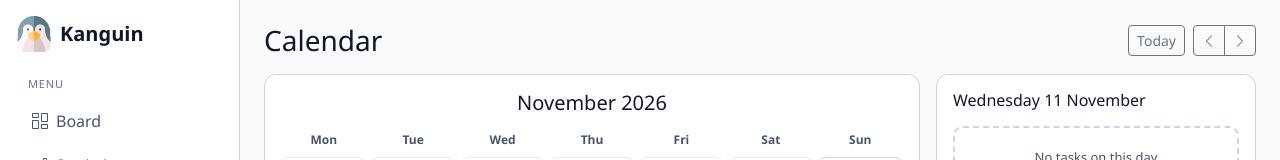
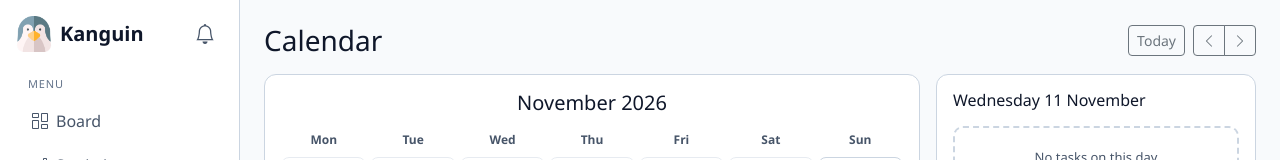
Before and after one commit to lucasomena920-lab/kanguin-colaborativo, a React (Vite) app: page /calendario in a window 1280 px wide. Shown: the top 160 px of the page. Built offline with nearby package versions, Linux system fonts and the light colour scheme.

Commit message:
Ajusta cor do sininho

```diff
--- a/src/App.jsx
+++ b/src/App.jsx
@@ -13,6 +13,7 @@ import Calendario from './pages/Calendario.jsx'
 import Lixeira from './pages/Lixeira.jsx'
 import useLocalStorage from './hooks/useLocalStorage.js'
 import { gerarId } from './utils/gerarId.js'
+import { alertasDePrazo } from './utils/notificacoes.js'
 
 // Os nomes das colunas vêm da tradução (colunas.a-fazer, etc.)
 const colunas = [
@@ -79,10 +80,20 @@ function App() {
   // Aviso com "Desfazer": { id, mensagem, icone, aoDesfazer } ou null
   const [aviso, setAviso] = useState(null)
 
-  // ===== EFEITO: aplica o tema na página =====
+  // ===== NOTIFICAÇÕES (calculadas a partir das tarefas) =====
+  const alertas = alertasDePrazo(tarefas)
+  const totalAlertas = alertas.reduce((soma, grupo) => soma + grupo.itens.length, 0)
+
+  // ===== EFEITOS =====
+  // Aplica o tema na página
   useEffect(() => {
     document.documentElement.setAttribute('data-bs-theme', tema)
   }, [tema])
+
+  // Mostra o número de alertas no título da aba: "(3) Kanguin"
+  useEffect(() => {
+    document.title = totalAlertas > 0 ? `(${totalAlertas}) Kanguin` : 'Kanguin'
+  }, [totalAlertas])
 
   // ===== FUNÇÕES: tema e filtros =====
   function alternarTema() {
@@ -223,6 +234,8 @@ function App() {
     equipe,
     tema,
     totalLixeira: lixeira.length,
+    alertas,
+    onAbrirTarefa: abrirEdicao,
     onAlternarTema: alternarTema,
     onAdicionarMembro: () => setModalMembroAberto(true),
     onRemoverMembro: removerMembro,
--- a/src/components/BarraMobile.jsx
+++ b/src/components/BarraMobile.jsx
@@ -3,8 +3,9 @@ import { useTranslation } from 'react-i18next'
 import Offcanvas from 'react-bootstrap/Offcanvas'
 import Logo from './Logo.jsx'
 import ConteudoMenu from './ConteudoMenu.jsx'
+import Notificacoes from './Notificacoes.jsx'
 
-function BarraMobile({ onAdicionarMembro, ...props }) {
+function BarraMobile({ alertas, onAbrirTarefa, onAdicionarMembro, ...props }) {
   const { t } = useTranslation()
   const [aberto, setAberto] = useState(false)
 
@@ -23,6 +24,9 @@ function BarraMobile({ onAdicionarMembro, ...props }) {
           <i className="bi bi-list" />
         </button>
         <Logo />
+        <div className="ms-auto">
+          <Notificacoes alertas={alertas} onAbrirTarefa={onAbrirTarefa} alinhamento="end" />
+        </div>
       </div>
 
       <Offcanvas show={aberto} onHide={fechar} placement="start" className="offcanvas-menu">
--- /dev/null
+++ b/src/components/Notificacoes.jsx
@@ -0,0 +1,53 @@
+import { Fragment } from 'react'
+import { useTranslation } from 'react-i18next'
+import Dropdown from 'react-bootstrap/Dropdown'
+
+// Sininho com a lista de prazos que precisam de atenção
+function Notificacoes({ alertas, onAbrirTarefa, alinhamento = 'start' }) {
+  const { t } = useTranslation()
+  const total = alertas.reduce((soma, grupo) => soma + grupo.itens.length, 0)
+
+  return (
+    <Dropdown align={alinhamento}>
+      <Dropdown.Toggle
+        bsPrefix="sino"
+        variant=""
+        className={`btn position-relative ${total > 0 ? 'tem-alertas' : ''}`}
+        aria-label={total > 0 ? `${t('notificacoes.titulo')}: ${total}` : t('notificacoes.titulo')}
+        title={t('notificacoes.titulo')}
+      >
+        <i className={`bi ${total > 0 ? 'bi-bell-fill' : 'bi-bell'} fs-5`} />
+        {total > 0 && <span className="contador-sino">{total > 9 ? '9+' : total}</span>}
+      </Dropdown.Toggle>
+
+      <Dropdown.Menu className="menu-notificacoes shadow">
+        <Dropdown.Header className="fw-semibold">{t('notificacoes.titulo')}</Dropdown.Header>
+
+        {total === 0 ? (
+          <p className="px-3 py-2 small text-body-secondary mb-0">
+            <i className="bi bi-check2-circle me-1" />
+            {t('notificacoes.nada')}
+          </p>
+        ) : (
+          alertas
+            .filter((grupo) => grupo.itens.length > 0)
+            .map((grupo) => (
+              <Fragment key={grupo.id}>
+                <div className="grupo-notificacao" style={{ color: grupo.cor }}>
+                  <i className={`bi ${grupo.icone} me-1`} />
+                  {t(`notificacoes.${grupo.id}`)} ({grupo.itens.length})
+                </div>
+                {grupo.itens.map((tarefa) => (
+                  <Dropdown.Item key={tarefa.id} onClick={() => onAbrirTarefa(tarefa)} className="text-truncate">
+                    {tarefa.titulo}
+                  </Dropdown.Item>
+                ))}
+              </Fragment>
+            ))
+        )}
+      </Dropdown.Menu>
+    </Dropdown>
+  )
+}
+
+export default Notificacoes
--- a/src/components/Sidebar.jsx
+++ b/src/components/Sidebar.jsx
@@ -1,11 +1,15 @@
 import Logo from './Logo.jsx'
 import ConteudoMenu from './ConteudoMenu.jsx'
+import Notificacoes from './Notificacoes.jsx'
 
-// Recebe todas as props e repassa para o ConteudoMenu
-function Sidebar(props) {
+// As props das notificações ficam aqui; o resto vai para o ConteudoMenu
+function Sidebar({ alertas, onAbrirTarefa, ...props }) {
   return (
     <aside className="sidebar d-none d-md-flex flex-column gap-4 p-3 border-end">
-      <Logo />
+      <div className="d-flex align-items-center justify-content-between">
+        <Logo />
+        <Notificacoes alertas={alertas} onAbrirTarefa={onAbrirTarefa} />
+      </div>
       <ConteudoMenu {...props} />
     </aside>
   )
--- a/src/i18n/locales/en.json
+++ b/src/i18n/locales/en.json
@@ -110,5 +110,12 @@
     "confirmarEsvaziar": "Empty the trash? These tasks will be deleted forever.",
     "vazia": "The trash is empty",
     "excluidaEm": "Deleted on {{data}}"
+  },
+  "notificacoes": {
+    "titulo": "Notifications",
+    "nada": "All caught up! No upcoming deadlines.",
+    "atrasadas": "Overdue",
+    "hoje": "Due today",
+    "amanha": "Due tomorrow"
   }
 }
--- a/src/i18n/locales/es.json
+++ b/src/i18n/locales/es.json
@@ -110,5 +110,12 @@
     "confirmarEsvaziar": "¿Vaciar la papelera? Las tareas se borrarán para siempre.",
     "vazia": "La papelera está vacía",
     "excluidaEm": "Eliminada el {{data}}"
+  },
+  "notificacoes": {
+    "titulo": "Notificaciones",
+    "nada": "¡Todo al día! No hay plazos próximos.",
+    "atrasadas": "Atrasadas",
+    "hoje": "Vencen hoy",
+    "amanha": "Vencen mañana"
   }
 }
--- a/src/i18n/locales/pt.json
+++ b/src/i18n/locales/pt.json
@@ -110,5 +110,12 @@
     "confirmarEsvaziar": "Esvaziar a lixeira? As tarefas serão apagadas para sempre.",
     "vazia": "A lixeira está vazia",
     "excluidaEm": "Excluída em {{data}}"
+  },
+  "notificacoes": {
+    "titulo": "Notificações",
+    "nada": "Tudo em dia! Nenhum prazo próximo.",
+    "atrasadas": "Atrasadas",
+    "hoje": "Vencem hoje",
+    "amanha": "Vencem amanhã"
   }
 }
--- a/src/index.css
+++ b/src/index.css
@@ -558,3 +558,66 @@
 .min-w-0 {
   min-width: 0;
 }
+
+/* ===== Notificações ===== */
+.contador-sino {
+  position: absolute;
+  top: 0;
+  right: 0;
+  min-width: 18px;
+  height: 18px;
+  padding: 0 4px;
+  border-radius: 999px;
+  background-color: var(--urgente);
+  color: #fff;
+  font-size: 10px;
+  font-weight: 700;
+  line-height: 18px;
+  text-align: center;
+}
+
+.menu-notificacoes {
+  --bs-dropdown-bg: var(--fundo-cards);
+  --bs-dropdown-border-color: var(--bordas);
+  width: 280px;
+  max-height: 360px;
+  overflow-y: auto;
+}
+
+.grupo-notificacao {
+  padding: 8px 16px 4px;
+  font-size: 12px;
+  font-weight: 600;
+}
+
+/* Cor do sininho: cinza sem alertas, azul com alertas */
+.btn.sino {
+  color: var(--texto-secundario);
+  border: none;
+  padding: 4px 8px;
+  border-radius: 10px;
+  line-height: 1;
+}
+
+.btn.sino.tem-alertas {
+  color: var(--azul-principal);
+}
+
+.btn.sino:hover,
+.btn.sino.show {
+  color: var(--azul-principal);
+  background-color: color-mix(in srgb, var(--azul-principal) 12%, transparent);
+}
+
+[data-bs-theme="dark"] .btn.sino.tem-alertas,
+[data-bs-theme="dark"] .btn.sino:hover,
+[data-bs-theme="dark"] .btn.sino.show {
+  color: var(--azul-claro);
+}
+
+.contador-sino {
+  border: 2px solid var(--fundo-cards);
+  line-height: 14px;
+  top: -2px;
+  right: -2px;
+}
--- /dev/null
+++ b/src/utils/notificacoes.js
@@ -0,0 +1,31 @@
+// Separa as tarefas que precisam de atenção em 3 grupos:
+// atrasadas, que vencem hoje e que vencem amanhã.
+// Tarefas já feitas, ou sem data (por horas), não entram.
+export function alertasDePrazo(tarefas) {
+  const UM_DIA = 1000 * 60 * 60 * 24
+  const hoje = new Date().toISOString().slice(0, 10)
+  const amanha = new Date(Date.now() + UM_DIA).toISOString().slice(0, 10)
+
+  const pendentes = tarefas.filter((tarefa) => tarefa.status !== 'feito' && tarefa.fecha_limite)
+
+  return [
+    {
+      id: 'atrasadas',
+      icone: 'bi-exclamation-triangle-fill',
+      cor: 'var(--etiqueta-alta)',
+      itens: pendentes.filter((tarefa) => tarefa.fecha_limite < hoje),
+    },
+    {
+      id: 'hoje',
+      icone: 'bi-alarm-fill',
+      cor: 'var(--etiqueta-media)',
+      itens: pendentes.filter((tarefa) => tarefa.fecha_limite === hoje),
+    },
+    {
+      id: 'amanha',
+      icone: 'bi-calendar-event-fill',
+      cor: 'var(--azul-principal)',
+      itens: pendentes.filter((tarefa) => tarefa.fecha_limite === amanha),
+    },
+  ]
+}
```
